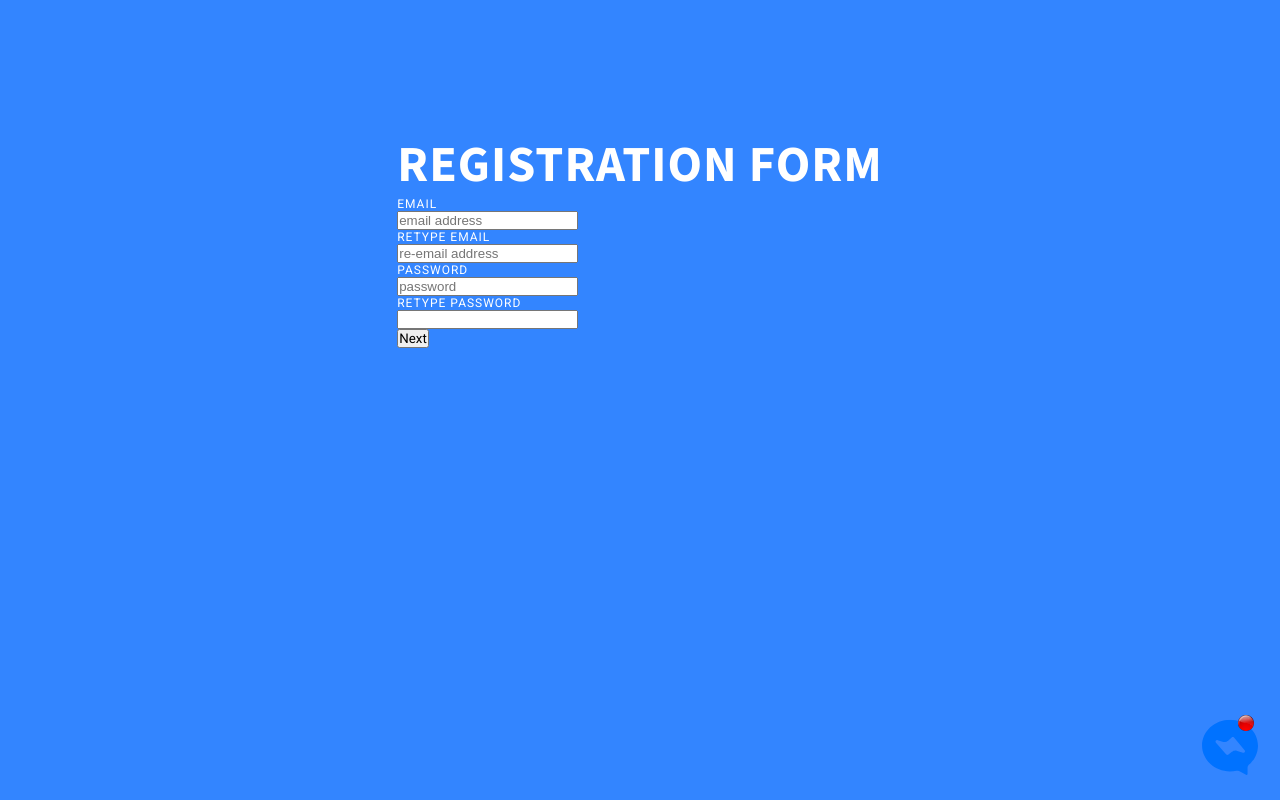
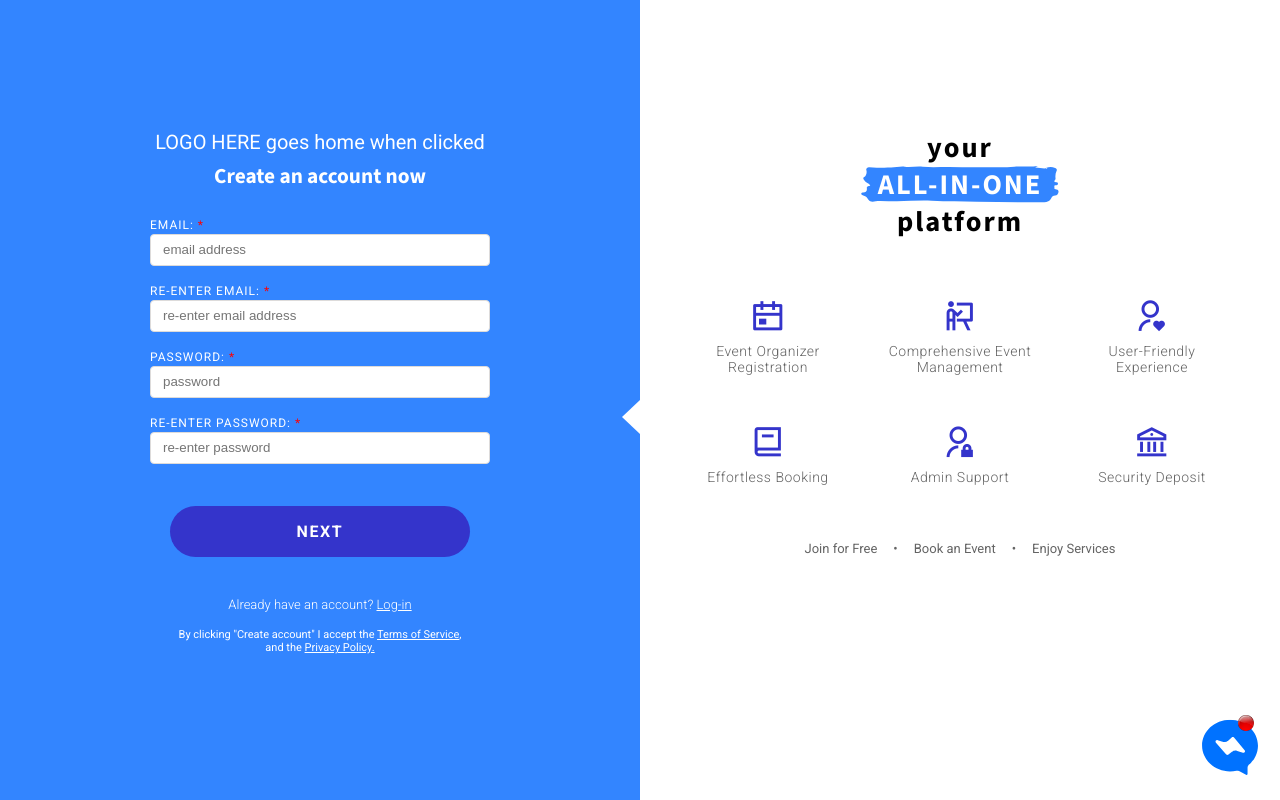
Before and after one commit to kramzer22/capstone-event-booking-app, a React (Vite) app: page /register/host in a window 1280 px wide. Built offline with nearby package versions, Linux system fonts and the light colour scheme.

Commit message:
updated registration components: homeforms jsx and css

```diff
--- a/src/pages/registration/hostRegistration.jsx
+++ b/src/pages/registration/hostRegistration.jsx
@@ -69,7 +69,73 @@ function HostRegistration({ token }) {
 
   return (
     <div className="registration-container">
-      <div className="registration-container-form">{formDisplay}</div>
+      <div className="registration-container-form">
+        <div className="registration-logo">
+          LOGO HERE goes home when clicked
+        </div>
+        <h5>Create an account now</h5>
+        {formDisplay}
+        <div className="registration-details">
+          <p>
+            Already have an account?{" "}
+            <span>
+              <a href="#">Log-in</a>
+            </span>
+          </p>
+          <p>
+            By clicking "Create account" I accept the{" "}
+            <a href="#">Terms of Service</a>, and the{" "}
+            <a href="#">Privacy Policy.</a>
+          </p>
+        </div>
+      </div>
+      <div className="registration-container-platform">
+        <div className="platform-title">
+          <h4>your</h4>
+          <h4>
+            <span>ALL-IN-ONE</span>
+          </h4>
+          <h4>platform</h4>
+        </div>
+        <div className="platform-details-ctr">
+          <div className="platform-details">
+            <i class="ri-calendar-event-line"></i>
+            <p>Event Organizer Registration</p>
+          </div>
+
+          <div className="platform-details">
+            <i class="ri-presentation-line"></i>
+            <p>Comprehensive Event Management</p>
+          </div>
+
+          <div className="platform-details">
+            <i class="ri-user-heart-line"></i>
+            <p>User-Friendly Experience</p>
+          </div>
+
+          <div className="platform-details">
+            <i class="ri-book-2-line"></i>
+            <p>Effortless Booking</p>
+          </div>
+
+          <div className="platform-details">
+            <i class="ri-admin-line"></i>
+            <p>Admin Support</p>
+          </div>
+
+          <div className="platform-details">
+            <i class="ri-bank-line"></i>
+            <p>Security Deposit</p>
+          </div>
+        </div>
+        <div className="platform-additional-details">
+          <p>Join for Free</p>
+          <span>&bull;</span>
+          <p>Book an Event</p>
+          <span>&bull;</span>
+          <p>Enjoy Services</p>
+        </div>
+      </div>
     </div>
   );
 }
--- a/src/pages/registration/registration-components/HostFormOne.jsx
+++ b/src/pages/registration/registration-components/HostFormOne.jsx
@@ -55,11 +55,12 @@ function HostFormOne({
   };
 
   return (
-    <form onSubmit={formSubmitHandler}>
-      <h2>Registration Form</h2>
+    <form className="registration-form" onSubmit={formSubmitHandler}>
       <p>{errorState.errorDisplay}</p>
-      <div>
-        <p>Email</p>
+      <div className="registration email">
+        <label className="registration-label" htmlFor="eMail">
+          Email: <span>*</span>
+        </label>
         <input
           type="email"
           placeholder="email address"
@@ -68,18 +69,22 @@ function HostFormOne({
           value={emailState.email}
         />
       </div>
-      <div>
-        <p>Retype email</p>
+      <div className="registration email">
+        <label className="registration-label" htmlFor="eMail">
+          Re-enter Email: <span>*</span>
+        </label>
         <input
           type="text"
-          placeholder="re-email address"
+          placeholder="re-enter email address"
           name="remail"
           onChange={formInputOnChangeHandler}
           value={reEmailState.reEmail}
         />
       </div>
-      <div>
-        <p>Password</p>
+      <div className="registration password">
+        <label className="registration-label" htmlFor="password">
+          Password: <span>*</span>
+        </label>
         <input
           type="password"
           placeholder="password"
@@ -88,12 +93,20 @@ function HostFormOne({
           value={passwordState.password}
         />
       </div>
-      <div>
-        <p>Retype password</p>
-        <input ref={rePasswordInput} type="password" />
+      <div className="registration password">
+        <label className="registration-label" htmlFor="password">
+          Re-enter Password: <span>*</span>
+        </label>
+        <input
+          ref={rePasswordInput}
+          type="password"
+          placeholder="re-enter password"
+        />
       </div>
-      <div>
-        <button type="submit">Next</button>
+      <div className="registration-buttons">
+        <button className="next one" type="submit">
+          Next
+        </button>
       </div>
     </form>
   );
--- a/src/pages/registration/registration-components/HostFormThree.jsx
+++ b/src/pages/registration/registration-components/HostFormThree.jsx
@@ -4,49 +4,64 @@ function HostFormThree({ currentFormState, errorState }) {
   };
 
   return (
-    <form>
-      <h2>Registration Form</h2>
+    <form className="registration-form">
       <p>{errorState.errorDisplay}</p>
-      <div>
-        <p>Business name</p>
+      <div className="registration bname">
+        <label className="registration-label" htmlFor="">
+          Business Name: <span>*</span>
+        </label>
         <input type="text" placeholder="business name" name="email" />
       </div>
-      <div>
-        <p>Business address</p>
-        <div>
-          <p>Province</p>
-          <select name="" id="">
+      <div className="registration">
+        <label className="registration-label" htmlFor="">
+          Business Address: <span>*</span>
+        </label>
+        <div className="registration-select baddress">
+          <select baddress name="" id="">
             <option value="">Province</option>
           </select>
         </div>
-        <div>
-          <p>City</p>
-          <select name="" id="">
+        <div className="registration-select baddress">
+          <select baddress name="" id="">
             <option value="">City</option>
           </select>
         </div>
-        <div>
-          <p>Barangay</p>
-          <select name="" id="">
+        <div className="registration-select baddress">
+          <select baddress name="" id="">
             <option value="">Barangay</option>
           </select>
         </div>
-        <div>
-          <p>Street address</p>
+        <div className="registration">
+          <label className="registration-label" htmlFor="">
+            Street Address: <span>*</span>
+          </label>
           <input type="text" placeholder="address" />
         </div>
       </div>
-      <div>
-        <p>Mobile</p>
-        <input type="text" placeholder="contact" name="password" />
+      <div className="registration">
+        <label className="registration-label" htmlFor="">
+          Mobile Number: <span>*</span>
+        </label>
+        <input
+          type="text"
+          placeholder="11 - digit mobile number"
+          name="mobile"
+        />
       </div>
-      <div>
-        <p>Landline</p>
-        <input type="text" />
+      <div className="registration">
+        <label className="registration-label" htmlFor="">
+          Landline Number: <span>*</span>
+        </label>
+        <input type="text" placeholder="landline number" name="mobile" />
       </div>
-      <div>
-        <button onClick={backClickHandler}>Back</button>
-        <button type="submit">Next</button>
+
+      <div className="registration-buttons three">
+        <button className="back-btn" onClick={backClickHandler}>
+          Back
+        </button>
+        <button className="next three" type="submit">
+          Create Account
+        </button>
       </div>
     </form>
   );
--- a/src/pages/registration/registration-components/HostFormTwo.jsx
+++ b/src/pages/registration/registration-components/HostFormTwo.jsx
@@ -70,11 +70,12 @@ function HostFormTwo({
   };
 
   return (
-    <form onSubmit={formSubmitHandler}>
-      <h2>Registration Form</h2>
+    <form className="registration-form" onSubmit={formSubmitHandler}>
       <p>{errorState.errorDisplay}</p>
-      <div>
-        <p>First name</p>
+      <div className="registration fname">
+        <label className="registration-label" htmlFor="fName">
+          First Name: <span>*</span>
+        </label>
         <input
           type="text"
           placeholder="first name"
@@ -83,8 +84,10 @@ function HostFormTwo({
           value={firstNameState.firstName}
         />
       </div>
-      <div>
-        <p>last name</p>
+      <div className="registration lname">
+        <label htmlFor="lName" className="registration-label">
+          Last Name: <span>*</span>
+        </label>
         <input
           type="text"
           placeholder="last name"
@@ -93,9 +96,12 @@ function HostFormTwo({
           value={lastNameState.lastName}
         />
       </div>
-      <div>
-        <p>Birthdate</p>
-        <div>
+      <div className="registration DOB">
+        <label className="registration-label" htmlFor="">
+          Date of Birth: <span>*</span>
+        </label>
+
+        <div className="registration-select">
           <select value={day} onChange={(e) => setDay(e.target.value)}>
             <option value="">Day</option>
             {daysInMonth.map((d) => (
@@ -122,19 +128,25 @@ function HostFormTwo({
           </select>
         </div>
       </div>
-      <div>
-        <p>Gender</p>
+
+      <div className="registration gender">
+        <label className="registration-label" htmlFor="">
+          Gender: <span>*</span>
+        </label>
         <div>
           <select value={day} onChange={(e) => setDay(e.target.value)}>
             <option value="">Male</option>
             <option value="">Female</option>
+            <option value="">Other</option>
           </select>
         </div>
       </div>
 
-      <div>
-        <button onClick={backClickHandler}>Back</button>
-        <button type="submit">Next</button>
+      <div className="registration-buttons two">
+        <button className="back-btn" onClick={backClickHandler}>Back</button>
+        <button className="next two" type="submit">
+          Next
+        </button>
       </div>
     </form>
   );
--- a/src/pages/registration/registration-components/RegFormAll.css
+++ b/src/pages/registration/registration-components/RegFormAll.css
@@ -93,7 +93,6 @@
   letter-spacing: 1.6px;
   text-transform: uppercase;
 
-
   &:hover {
     transition: all 0.2s ease;
     box-shadow: 0 0 0 0 #fff, 0 0 0 3px var(--background);
@@ -108,3 +107,56 @@
 .next.two {
   background-color: var(--accent);
 }
+
+/* hostformtwo.jsx */
+.registration-select {
+  display: flex;
+  gap: 10px;
+}
+
+.registration-select select,
+.registration.gender select {
+  resize: none;
+  padding: 8px;
+  line-height: 30px;
+  border: 1px solid #dddbda;
+  border-radius: 4px;
+  background-color: #fff;
+  color: #080707;
+}
+
+/* hostformthree.jsx */
+.registration-select.baddress {
+  padding: 0.2rem 0;
+}
+
+.registration-select.baddress select {
+  width: 100%;
+}
+
+.registration-buttons.three {
+  display: flex;
+  gap: 1rem;
+}
+
+.registration-buttons.three .next.three {
+  outline: none;
+  cursor: pointer;
+  border-radius: 30px;
+  border: 0;
+  padding: 0.1rem 12px;
+  width: 100%;
+  max-width: 300px;
+
+  font-size: 16px;
+  font-weight: 700;
+  color: var(--background);
+  background-color: var(--primary-trans);
+  letter-spacing: 1.6px;
+  text-transform: uppercase;
+
+  &:hover {
+    transition: all 0.2s ease;
+    box-shadow: 0 0 0 0 #fff, 0 0 0 3px var(--background);
+  }
+}
```
